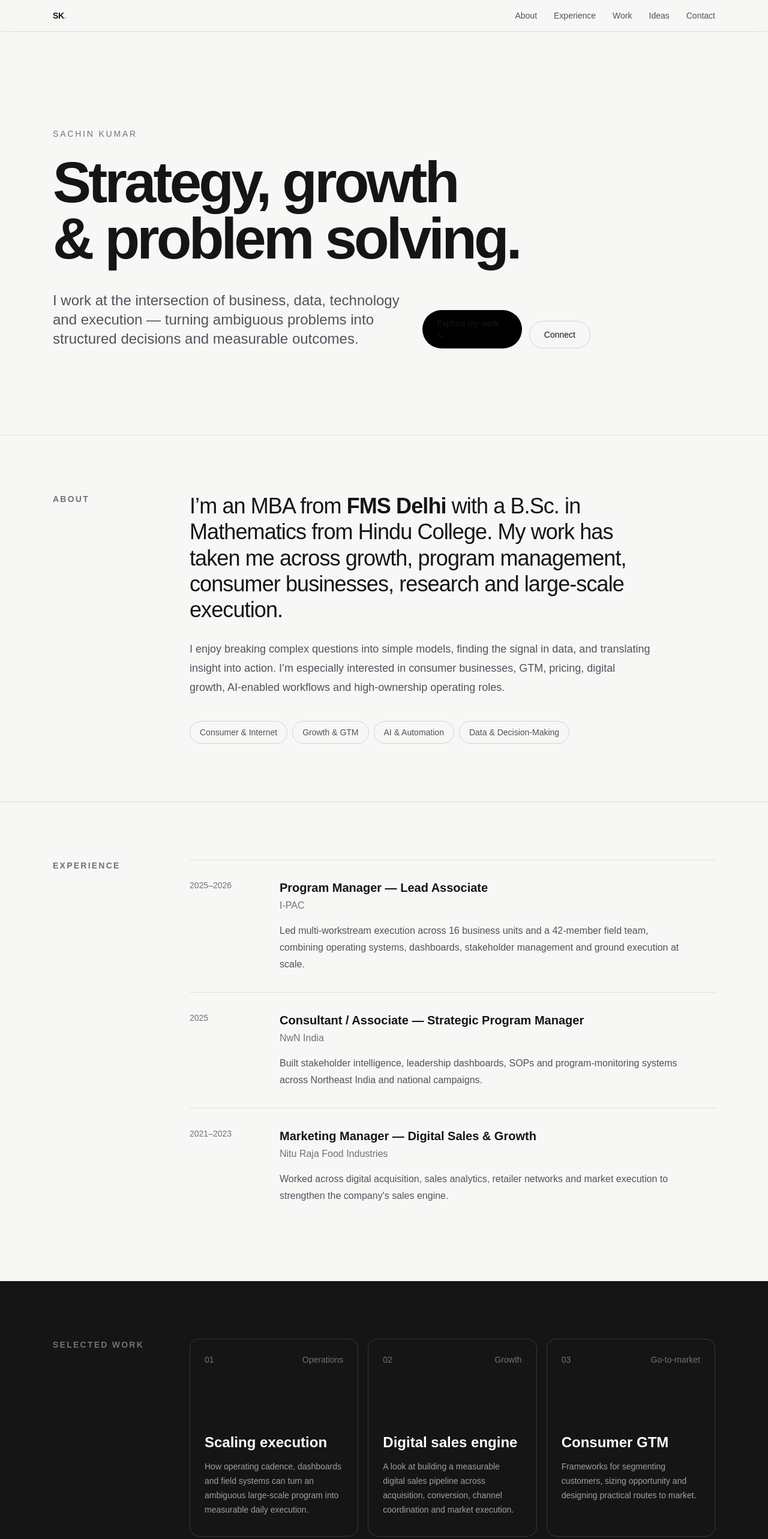
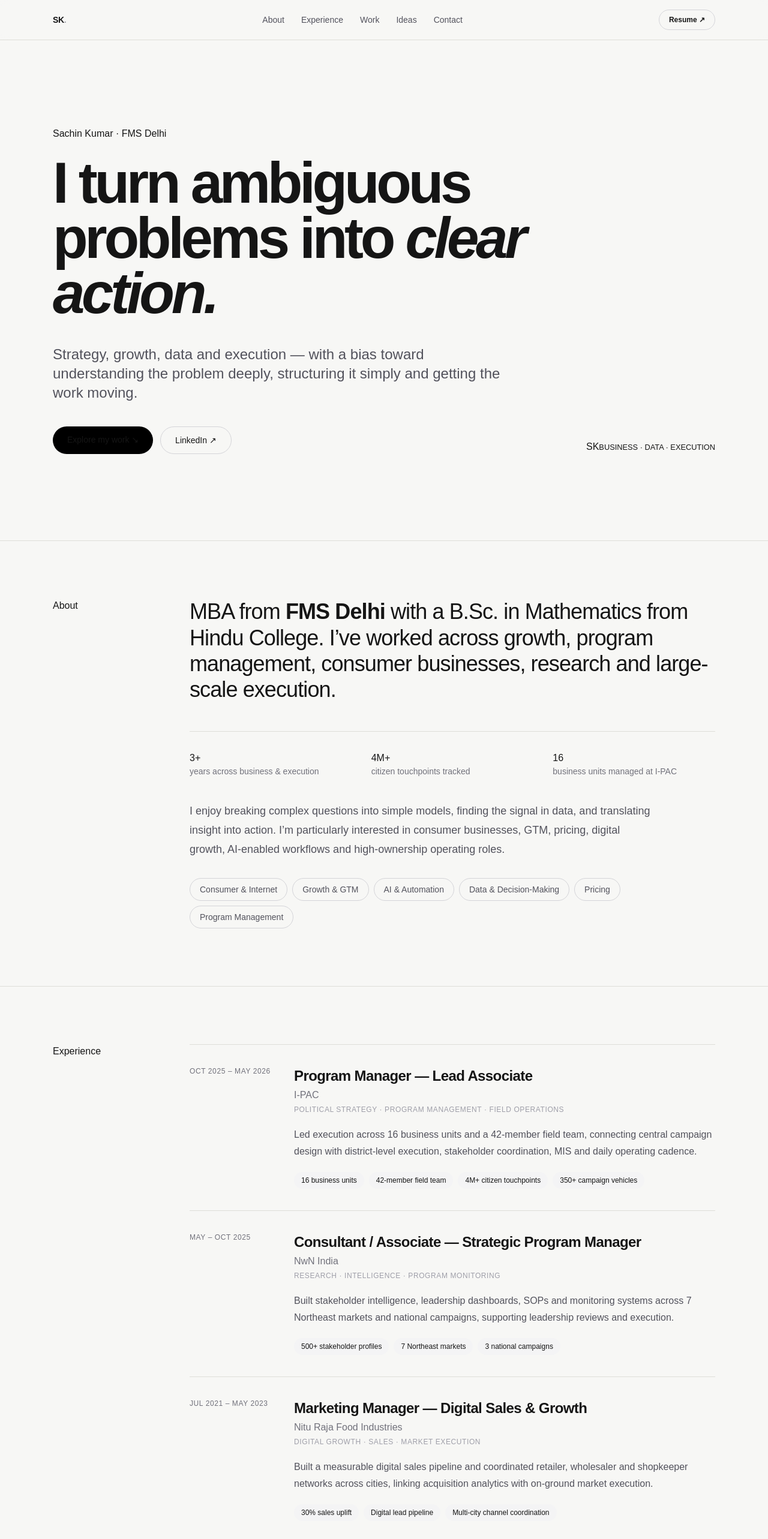
Before and after one commit to raosachin2705/Sachin-profile, a Next.js app: page / in a window 1280 px wide. Shown: the top 2566 px of the page at 60% size. Built offline with nearby package versions, Linux system fonts and the light colour scheme.

Commit message:
Upgrade personal brand website with case studies, education, metrics and SEO

```diff
--- a/app/page.tsx
+++ b/app/page.tsx
@@ -1,74 +1,112 @@
+"use client";
+
+import { useState } from "react";
+
 const experiences = [
-  { period: "2025–2026", role: "Program Manager — Lead Associate", company: "I-PAC", text: "Led multi-workstream execution across 16 business units and a 42-member field team, combining operating systems, dashboards, stakeholder management and ground execution at scale." },
-  { period: "2025", role: "Consultant / Associate — Strategic Program Manager", company: "NwN India", text: "Built stakeholder intelligence, leadership dashboards, SOPs and program-monitoring systems across Northeast India and national campaigns." },
-  { period: "2021–2023", role: "Marketing Manager — Digital Sales & Growth", company: "Nitu Raja Food Industries", text: "Worked across digital acquisition, sales analytics, retailer networks and market execution to strengthen the company's sales engine." },
+  { period:"Oct 2025 – May 2026", role:"Program Manager — Lead Associate", company:"I-PAC", meta:"Political Strategy · Program Management · Field Operations", text:"Led execution across 16 business units and a 42-member field team, connecting central campaign design with district-level execution, stakeholder coordination, MIS and daily operating cadence.", metrics:["16 business units","42-member field team","4M+ citizen touchpoints","350+ campaign vehicles"] },
+  { period:"May – Oct 2025", role:"Consultant / Associate — Strategic Program Manager", company:"NwN India", meta:"Research · Intelligence · Program Monitoring", text:"Built stakeholder intelligence, leadership dashboards, SOPs and monitoring systems across 7 Northeast markets and national campaigns, supporting leadership reviews and execution.", metrics:["500+ stakeholder profiles","7 Northeast markets","3 national campaigns"] },
+  { period:"Jul 2021 – May 2023", role:"Marketing Manager — Digital Sales & Growth", company:"Nitu Raja Food Industries", meta:"Digital Growth · Sales · Market Execution", text:"Built a measurable digital sales pipeline and coordinated retailer, wholesaler and shopkeeper networks across cities, linking acquisition analytics with on-ground market execution.", metrics:["30% sales uplift","Digital lead pipeline","Multi-city channel coordination"] },
 ];
 
-const themes = ["Consumer & Internet", "Growth & GTM", "AI & Automation", "Data & Decision-Making"];
+const caseStudies = [
+  { id:"01", tag:"I-PAC · Operations", title:"Scaling a 42-person field system", problem:"How do you make a complex, multi-district program execute consistently when priorities, teams and local conditions keep changing?", approach:["Converted central campaign priorities into SOPs, trackers and daily operating rhythms.","Built dashboards around household coverage, team productivity, gaps and escalation points.","Coordinated field teams, political stakeholders, district administration, vendors and social teams.","Reworked routes, team allocation and local sourcing when constraints threatened timelines."], outcome:"Created a repeatable operating system spanning 16 business units, with 25,000+ households/day possible at district level and ~4M+ tracked citizen touchpoints.", takeaway:"The lesson: scale comes less from adding people and more from making the system observable, accountable and easy to operate." },
+  { id:"02", tag:"Nitu Raja · Growth", title:"Turning digital activity into a sales engine", problem:"How do you move from scattered digital marketing activity to a pipeline that sales teams can actually act on?", approach:["Mapped acquisition sources, leads, conversions and channel-level performance.","Connected digital demand generation with retailer and wholesaler coordination.","Used pricing, stock, expiry and delivery information to improve market execution.","Focused measurement on revenue movement rather than vanity engagement."], outcome:"Helped drive a ~30% improvement in sales through digital marketing and a more structured sales pipeline.", takeaway:"Growth is strongest when marketing, analytics and distribution are designed as one system." },
+  { id:"03", tag:"Consumer · GTM", title:"A first-principles approach to market entry", problem:"How should a new consumer product decide whom to target, where to play and how to build a viable route to market?", approach:["Define the customer problem before sizing the market.","Segment by need, willingness to pay, behaviour and channel accessibility.","Build TAM → SAM → SOM from explicit, defensible assumptions.","Translate the target segment into pricing, channel, acquisition and retention choices.","Stress-test unit economics before recommending scale."], outcome:"A reusable GTM framework for consumer and internet businesses — designed to move from market size to an actionable commercial plan.", takeaway:"A good market model should change the decision, not just produce a large number." },
+];
 
-const projects = [
-  { number: "01", title: "Scaling execution", tag: "Operations", desc: "How operating cadence, dashboards and field systems can turn an ambiguous large-scale program into measurable daily execution." },
-  { number: "02", title: "Digital sales engine", tag: "Growth", desc: "A look at building a measurable digital sales pipeline across acquisition, conversion, channel coordination and market execution." },
-  { number: "03", title: "Consumer GTM", tag: "Go-to-market", desc: "Frameworks for segmenting customers, sizing opportunity and designing practical routes to market." },
+const ideas = [
+  ["Consumer internet", "How to break a market down from first principles without hiding behind top-down numbers."],
+  ["Growth & GTM", "Why customer segmentation is often more important than the size of the TAM."],
+  ["AI & workflows", "Where AI genuinely removes operating friction — and where it only adds another tool."],
 ];
 
 export default function Home() {
+  const [openCase, setOpenCase] = useState<string | null>(null);
+
   return (
     <main>
-      <nav className="sticky top-0 z-20 border-b border-[var(--line)] bg-[var(--background)]/90 backdrop-blur">
+      <nav className="sticky top-0 z-30 border-b border-[var(--line)] bg-[var(--background)]/90 backdrop-blur">
         <div className="mx-auto flex max-w-6xl items-center justify-between px-6 py-4">
-          <a href="#" className="text-sm font-semibold tracking-tight">SK<span className="text-zinc-400">.</span></a>
+          <a href="#" className="text-sm font-bold tracking-tight">SK<span className="text-zinc-400">.</span></a>
           <div className="hidden gap-7 text-sm text-zinc-600 md:flex">
-            <a href="#about" className="hover:text-black">About</a><a href="#experience" className="hover:text-black">Experience</a><a href="#work" className="hover:text-black">Work</a><a href="#ideas" className="hover:text-black">Ideas</a><a href="#contact" className="hover:text-black">Contact</a>
+            <a href="#about" className="nav-link">About</a><a href="#experience" className="nav-link">Experience</a><a href="#work" className="nav-link">Work</a><a href="#ideas" className="nav-link">Ideas</a><a href="#contact" className="nav-link">Contact</a>
           </div>
+          <a href="/Sachin-Kumar-Resume.pdf" className="rounded-full border border-zinc-300 px-4 py-2 text-xs font-semibold transition hover:border-black hover:bg-black hover:text-white">Resume ↗</a>
         </div>
       </nav>
 
-      <section className="mx-auto max-w-6xl px-6 pb-28 pt-28 md:pb-36 md:pt-40">
-        <p className="mb-6 text-sm font-medium uppercase tracking-[0.2em] text-zinc-500">Sachin Kumar</p>
-        <h1 className="max-w-5xl text-5xl font-semibold leading-[0.98] tracking-[-0.05em] md:text-8xl">Strategy, growth<br />& problem solving.</h1>
-        <div className="mt-10 grid max-w-4xl gap-8 md:grid-cols-[1fr_280px]">
-          <p className="text-xl leading-8 text-zinc-600 md:text-2xl">I work at the intersection of business, data, technology and execution — turning ambiguous problems into structured decisions and measurable outcomes.</p>
-          <div className="flex items-end gap-3"><a href="#work" className="rounded-full bg-black px-6 py-3 text-sm font-medium text-white transition hover:-translate-y-0.5">Explore my work ↘</a><a href="#contact" className="rounded-full border border-zinc-300 px-6 py-3 text-sm font-medium transition hover:border-black">Connect</a></div>
+      <section className="hero mx-auto grid max-w-6xl gap-14 px-6 pb-28 pt-24 md:grid-cols-[1fr_250px] md:pb-36 md:pt-36">
+        <div>
+          <p className="eyebrow mb-6">Sachin Kumar · FMS Delhi</p>
+          <h1 className="max-w-5xl text-5xl font-semibold leading-[0.96] tracking-[-0.055em] md:text-8xl">I turn ambiguous problems into <span className="italic">clear action.</span></h1>
+          <p className="mt-10 max-w-3xl text-xl leading-8 text-zinc-600 md:text-2xl">Strategy, growth, data and execution — with a bias toward understanding the problem deeply, structuring it simply and getting the work moving.</p>
+          <div className="mt-10 flex flex-wrap gap-3">
+            <a href="#work" className="rounded-full bg-black px-6 py-3 text-sm font-medium text-white transition hover:-translate-y-1">Explore my work ↘</a>
+            <a href="https://www.linkedin.com/in/sachinkumar2705/" target="_blank" rel="noreferrer" className="rounded-full border border-zinc-300 px-6 py-3 text-sm font-medium transition hover:border-black">LinkedIn ↗</a>
+          </div>
+        </div>
+        <div className="flex items-end md:justify-end">
+          <div className="profile-mark">
+            <span>SK</span>
+            <small>BUSINESS · DATA · EXECUTION</small>
+          </div>
         </div>
       </section>
 
       <section id="about" className="border-y border-[var(--line)]">
         <div className="mx-auto grid max-w-6xl gap-12 px-6 py-24 md:grid-cols-[180px_1fr]">
-          <p className="text-sm font-semibold uppercase tracking-[0.16em] text-zinc-500">About</p>
-          <div className="max-w-3xl">
-            <p className="text-2xl leading-9 tracking-tight md:text-4xl md:leading-[1.2]">I’m an MBA from <strong>FMS Delhi</strong> with a B.Sc. in Mathematics from Hindu College. My work has taken me across growth, program management, consumer businesses, research and large-scale execution.</p>
-            <p className="mt-7 text-lg leading-8 text-zinc-600">I enjoy breaking complex questions into simple models, finding the signal in data, and translating insight into action. I’m especially interested in consumer businesses, GTM, pricing, digital growth, AI-enabled workflows and high-ownership operating roles.</p>
-            <div className="mt-10 flex flex-wrap gap-2">{themes.map((t) => <span key={t} className="rounded-full border border-zinc-300 px-4 py-2 text-sm text-zinc-600">{t}</span>)}</div>
+          <p className="eyebrow">About</p>
+          <div className="max-w-4xl">
+            <p className="text-2xl leading-9 tracking-tight md:text-4xl md:leading-[1.2]">MBA from <strong>FMS Delhi</strong> with a B.Sc. in Mathematics from Hindu College. I’ve worked across growth, program management, consumer businesses, research and large-scale execution.</p>
+            <div className="mt-12 grid gap-8 border-t border-[var(--line)] pt-8 md:grid-cols-3">
+              <div><p className="stat">3+</p><p className="text-sm text-zinc-500">years across business & execution</p></div>
+              <div><p className="stat">4M+</p><p className="text-sm text-zinc-500">citizen touchpoints tracked</p></div>
+              <div><p className="stat">16</p><p className="text-sm text-zinc-500">business units managed at I-PAC</p></div>
+            </div>
+            <p className="mt-10 max-w-3xl text-lg leading-8 text-zinc-600">I enjoy breaking complex questions into simple models, finding the signal in data, and translating insight into action. I’m particularly interested in consumer businesses, GTM, pricing, digital growth, AI-enabled workflows and high-ownership operating roles.</p>
+            <div className="mt-8 flex flex-wrap gap-2">{["Consumer & Internet","Growth & GTM","AI & Automation","Data & Decision-Making","Pricing","Program Management"].map(t=><span key={t} className="rounded-full border border-zinc-300 px-4 py-2 text-sm text-zinc-600">{t}</span>)}</div>
           </div>
         </div>
       </section>
 
       <section id="experience" className="mx-auto max-w-6xl px-6 py-24">
         <div className="grid gap-12 md:grid-cols-[180px_1fr]">
-          <p className="text-sm font-semibold uppercase tracking-[0.16em] text-zinc-500">Experience</p>
-          <div>{experiences.map((item) => <article key={item.company} className="grid gap-5 border-t border-[var(--line)] py-8 md:grid-cols-[130px_1fr]"><p className="text-sm text-zinc-500">{item.period}</p><div><h2 className="text-xl font-semibold">{item.role}</h2><p className="mt-1 font-medium text-zinc-500">{item.company}</p><p className="mt-4 max-w-2xl leading-7 text-zinc-600">{item.text}</p></div></article>)}</div>
+          <p className="eyebrow">Experience</p>
+          <div>{experiences.map(item=><article key={item.company} className="experience-row grid gap-6 border-t border-[var(--line)] py-9 md:grid-cols-[150px_1fr]">
+            <p className="text-xs font-medium uppercase tracking-wider text-zinc-500">{item.period}</p>
+            <div><h2 className="text-2xl font-semibold tracking-tight">{item.role}</h2><p className="mt-1 font-medium text-zinc-500">{item.company}</p><p className="mt-1 text-xs uppercase tracking-wider text-zinc-400">{item.meta}</p><p className="mt-5 max-w-3xl leading-7 text-zinc-600">{item.text}</p><div className="mt-5 flex flex-wrap gap-2">{item.metrics.map(m=><span key={m} className="rounded-full bg-zinc-100 px-3 py-1.5 text-xs font-medium">{m}</span>)}</div></div>
+          </article>)}</div>
         </div>
       </section>
 
       <section id="work" className="bg-[#151515] text-white">
         <div className="mx-auto max-w-6xl px-6 py-24">
           <div className="grid gap-12 md:grid-cols-[180px_1fr]">
-            <p className="text-sm font-semibold uppercase tracking-[0.16em] text-zinc-500">Selected work</p>
-            <div className="grid gap-4 md:grid-cols-3">{projects.map((p) => <article key={p.number} className="group min-h-[330px] rounded-2xl border border-white/15 p-6 transition hover:-translate-y-1 hover:border-white/40"><div className="flex justify-between text-sm text-zinc-500"><span>{p.number}</span><span>{p.tag}</span></div><div className="mt-28"><h3 className="text-2xl font-semibold">{p.title}</h3><p className="mt-3 text-sm leading-6 text-zinc-400">{p.desc}</p></div></article>)}</div>
+            <div><p className="eyebrow text-zinc-500">Selected work</p><p className="mt-5 max-w-[150px] text-sm leading-6 text-zinc-500">A few problems that shaped how I work.</p></div>
+            <div className="space-y-3">{caseStudies.map(c=><article key={c.id} className="border-t border-white/15">
+              <button onClick={()=>setOpenCase(openCase===c.id?null:c.id)} className="flex w-full items-center justify-between py-7 text-left">
+                <div className="flex items-start gap-6"><span className="text-sm text-zinc-500">{c.id}</span><div><span className="text-xs uppercase tracking-[0.18em] text-zinc-500">{c.tag}</span><h3 className="mt-2 text-2xl font-semibold tracking-tight md:text-4xl">{c.title}</h3></div></div>
+                <span className={"case-plus "+(openCase===c.id?"rotate-45":"")}>+</span>
+              </button>
+              {openCase===c.id && <div className="grid gap-8 pb-9 pl-11 md:grid-cols-[1fr_1fr]"><div><p className="text-sm font-semibold text-zinc-300">The problem</p><p className="mt-3 leading-7 text-zinc-400">{c.problem}</p><p className="mt-7 text-sm font-semibold text-zinc-300">Outcome</p><p className="mt-3 leading-7 text-zinc-400">{c.outcome}</p></div><div><p className="text-sm font-semibold text-zinc-300">What I did</p><ol className="mt-3 space-y-3">{c.approach.map((x,i)=><li key={x} className="flex gap-3 text-sm leading-6 text-zinc-400"><span className="text-zinc-600">0{i+1}</span>{x}</li>)}</ol><p className="mt-7 border-l border-white/20 pl-4 text-sm italic leading-6 text-zinc-400">{c.takeaway}</p></div></div>}
+            </article>)}</div>
           </div>
         </div>
       </section>
 
       <section id="ideas" className="mx-auto max-w-6xl px-6 py-24">
         <div className="grid gap-12 md:grid-cols-[180px_1fr]">
-          <p className="text-sm font-semibold uppercase tracking-[0.16em] text-zinc-500">Ideas</p>
-          <div className="max-w-3xl"><h2 className="text-4xl font-semibold tracking-tight md:text-6xl">Thinking in public.</h2><p className="mt-6 text-lg leading-8 text-zinc-600">This space will evolve into notes on consumer internet, GTM, growth, AI and practical problem solving — the questions I’m exploring and the frameworks I’m building.</p><div className="mt-10 border-t border-[var(--line)]">{["How to think about a consumer internet market from first principles","A practical framework for customer segmentation","Where AI actually improves an operating workflow"].map((x, i) => <div key={x} className="flex items-center justify-between border-b border-[var(--line)] py-5 text-lg"><span>{x}</span><span className="text-zinc-400">0{i + 1}</span></div>)}</div></div>
+          <p className="eyebrow">Thinking in public</p>
+          <div className="max-w-4xl"><h2 className="text-4xl font-semibold tracking-tight md:text-6xl">Ideas I’m exploring.</h2><p className="mt-6 max-w-2xl text-lg leading-8 text-zinc-600">Short notes on consumer internet, GTM, growth, AI and practical problem solving. The goal is simple: make complicated ideas easier to use.</p><div className="mt-10 border-t border-[var(--line)]">{ideas.map(([title,desc],i)=><article key={title} className="idea-row grid gap-4 border-b border-[var(--line)] py-7 md:grid-cols-[180px_1fr_30px]"><span className="text-sm font-semibold">{title}</span><span className="text-zinc-600">{desc}</span><span className="text-zinc-400">0{i+1}</span></article>)}</div></div>
         </div>
       </section>
 
+      <section className="border-y border-[var(--line)] bg-[#ecece7]">
+        <div className="mx-auto max-w-6xl px-6 py-20"><div className="grid gap-10 md:grid-cols-3"><div><p className="eyebrow">Education</p><h3 className="mt-5 text-xl font-semibold">FMS Delhi</h3><p className="mt-1 text-sm text-zinc-500">MBA · Marketing & Finance · 2023–25</p></div><div><p className="eyebrow">Undergraduate</p><h3 className="mt-5 text-xl font-semibold">Hindu College</h3><p className="mt-1 text-sm text-zinc-500">B.Sc. (Hons.) Mathematics · 2018–21</p></div><div><p className="eyebrow">Selected</p><h3 className="mt-5 text-xl font-semibold">PM Scholarship Scheme</h3><p className="mt-1 text-sm text-zinc-500">Scholarship awardee · ₹40,000</p></div></div></div>
+      </section>
+
       <section id="contact" className="border-t border-[var(--line)]">
-        <div className="mx-auto max-w-6xl px-6 py-28"><p className="text-sm font-semibold uppercase tracking-[0.16em] text-zinc-500">Contact</p><h2 className="mt-6 max-w-4xl text-5xl font-semibold tracking-[-0.04em] md:text-7xl">Have a problem worth solving?</h2><div className="mt-10 flex flex-wrap gap-4"><a href="mailto:sachin.rao.275@gmail.com" className="rounded-full bg-black px-7 py-3 text-sm font-medium text-white">Email me</a><a href="https://www.linkedin.com/in/sachinkumar2705/" target="_blank" rel="noreferrer" className="rounded-full border border-zinc-300 px-7 py-3 text-sm font-medium">LinkedIn ↗</a><a href="https://github.com/raosachin2705" target="_blank" rel="noreferrer" className="rounded-full border border-zinc-300 px-7 py-3 text-sm font-medium">GitHub ↗</a></div></div>
+        <div className="mx-auto max-w-6xl px-6 py-28"><p className="eyebrow">Contact</p><h2 className="mt-6 max-w-4xl text-5xl font-semibold tracking-[-0.05em] md:text-7xl">Have a problem worth solving?</h2><p className="mt-6 max-w-xl text-lg leading-8 text-zinc-600">I’m open to conversations around strategy, growth, consumer businesses, program management and high-ownership roles.</p><div className="mt-10 flex flex-wrap gap-4"><a href="mailto:sachin.rao.275@gmail.com" className="rounded-full bg-black px-7 py-3 text-sm font-medium text-white transition hover:-translate-y-1">Email me</a><a href="https://www.linkedin.com/in/sachinkumar2705/" target="_blank" rel="noreferrer" className="rounded-full border border-zinc-300 px-7 py-3 text-sm font-medium transition hover:border-black">LinkedIn ↗</a><a href="https://github.com/raosachin2705" target="_blank" rel="noreferrer" className="rounded-full border border-zinc-300 px-7 py-3 text-sm font-medium transition hover:border-black">GitHub ↗</a></div></div>
       </section>
 
       <footer className="border-t border-[var(--line)]"><div className="mx-auto flex max-w-6xl flex-col gap-3 px-6 py-8 text-sm text-zinc-500 md:flex-row md:items-center md:justify-between"><span>© {new Date().getFullYear()} Sachin Kumar</span><span>Built to grow with the work.</span></div></footer>
```
